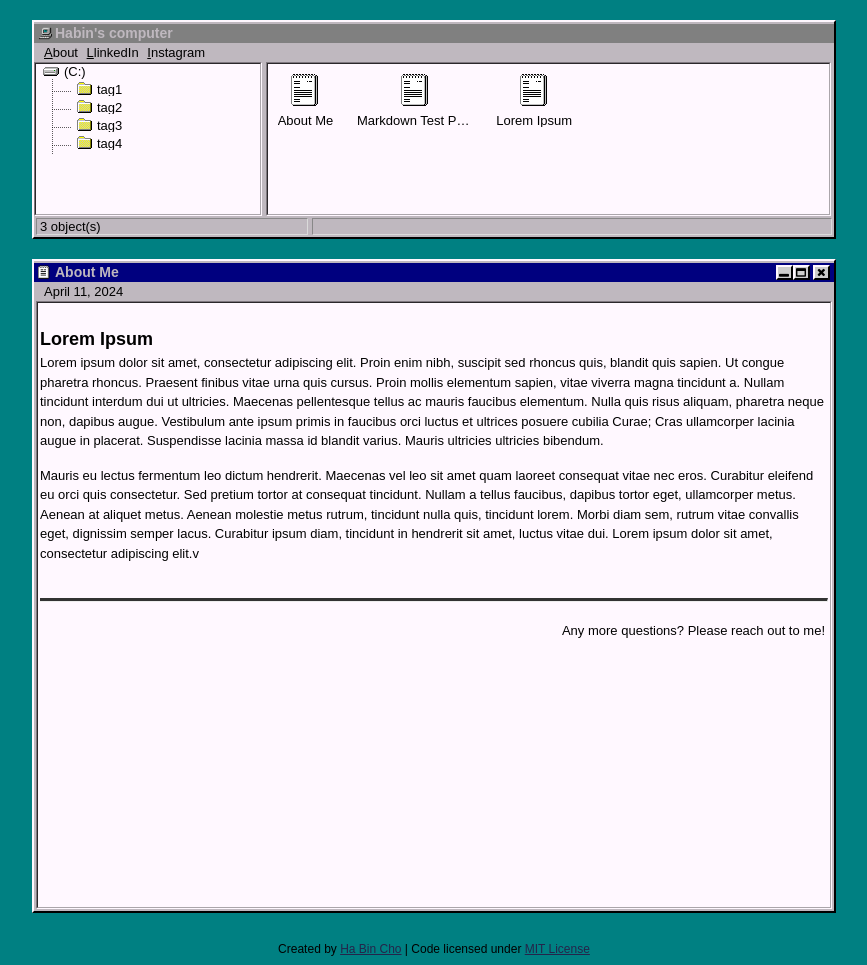
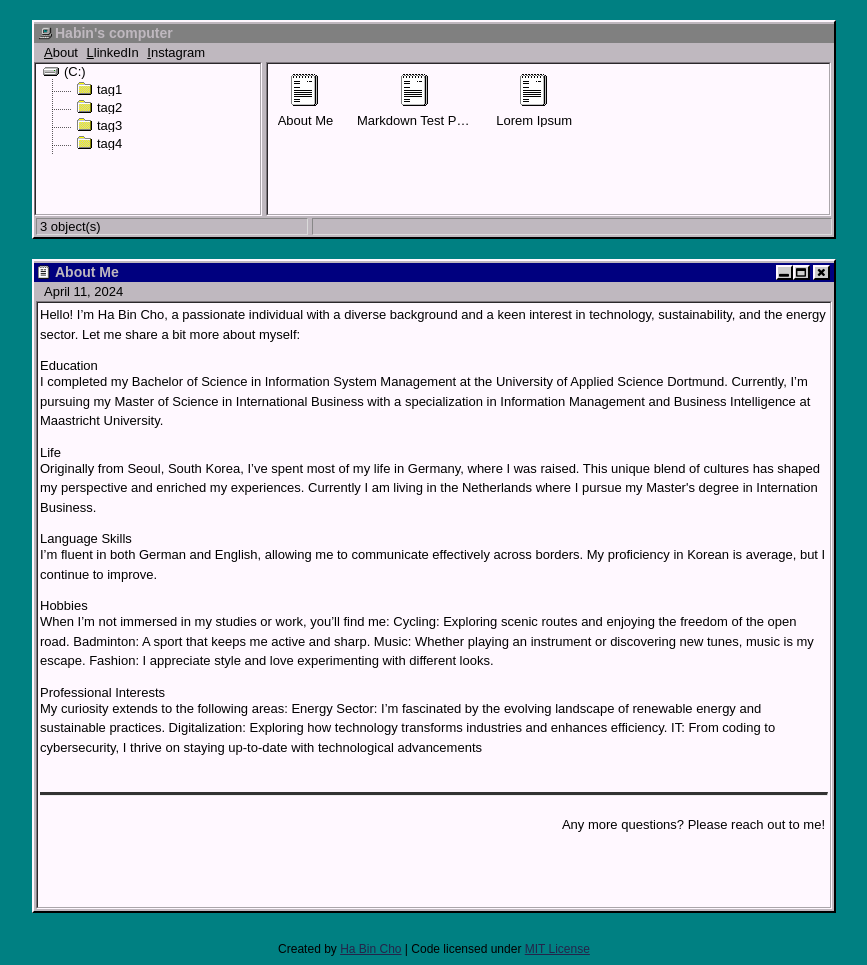
Before and after one commit to heybin314/heybin314.github.io, a Jekyll site: the page built from _posts/2024-04-11-about-me.md, in a window 1280 px wide. Shown: the whole page, without its empty margins (206-1073 px from the left). Built offline with Jekyll 4.4.1, drawn with Linux system fonts in a browser that asks for light colours.

Commit message:
Update 2024-04-11-about-me.md

```diff
--- a/_posts/2024-04-11-about-me.md
+++ b/_posts/2024-04-11-about-me.md
@@ -4,8 +4,44 @@ title: "About Me"
 tags: tag1 tag2 tag3 tag4
 ---
 
-## Lorem Ipsum
+<p>
+Hello! I’m Ha Bin Cho, a passionate individual with a diverse background and a keen interest in technology, sustainability, and the energy sector. Let me share a bit more about myself:
 
-Lorem ipsum dolor sit amet, consectetur adipiscing elit. Proin enim nibh, suscipit sed rhoncus quis, blandit quis sapien. Ut congue pharetra rhoncus. Praesent finibus vitae urna quis cursus. Proin mollis elementum sapien, vitae viverra magna tincidunt a. Nullam tincidunt interdum dui ut ultricies. Maecenas pellentesque tellus ac mauris faucibus elementum. Nulla quis risus aliquam, pharetra neque non, dapibus augue. Vestibulum ante ipsum primis in faucibus orci luctus et ultrices posuere cubilia Curae; Cras ullamcorper lacinia augue in placerat. Suspendisse lacinia massa id blandit varius. Mauris ultricies ultricies bibendum.
+</p>
 
-Mauris eu lectus fermentum leo dictum hendrerit. Maecenas vel leo sit amet quam laoreet consequat vitae nec eros. Curabitur eleifend eu orci quis consectetur. Sed pretium tortor at consequat tincidunt. Nullam a tellus faucibus, dapibus tortor eget, ullamcorper metus. Aenean at aliquet metus. Aenean molestie metus rutrum, tincidunt nulla quis, tincidunt lorem. Morbi diam sem, rutrum vitae convallis eget, dignissim semper lacus. Curabitur ipsum diam, tincidunt in hendrerit sit amet, luctus vitae dui. Lorem ipsum dolor sit amet, consectetur adipiscing elit.v
+<h3>Education</h3>
+
+<p>
+
+    I completed my Bachelor of Science in Information System Management at the University of Applied Science Dortmund.
+    Currently, I’m pursuing my Master of Science in International Business with a specialization in Information Management and Business Intelligence at Maastricht University.
+</p>
+ <h3>Life</h3>
+<p>
+    Originally from Seoul, South Korea, I’ve spent most of my life in Germany, where I was raised. This unique blend of cultures has shaped my perspective and enriched my experiences. Currently
+    I am living in the Netherlands where I pursue my Master's degree in Internation Business.
+</p>
+
+<h3>Language Skills</h3>
+<p>
+    I’m fluent in both German and English, allowing me to communicate effectively across borders.
+    My proficiency in Korean is average, but I continue to improve.
+</p>
+<h3>Hobbies</h3>
+<p>
+When I’m not immersed in my studies or work, you’ll find me:
+
+    Cycling: Exploring scenic routes and enjoying the freedom of the open road.
+    Badminton: A sport that keeps me active and sharp.
+    Music: Whether playing an instrument or discovering new tunes, music is my escape.
+    Fashion: I appreciate style and love experimenting with different looks.
+</p>
+
+<h3>Professional Interests</h3>
+<p>
+My curiosity extends to the following areas:
+
+    Energy Sector: I’m fascinated by the evolving landscape of renewable energy and sustainable practices.
+    Digitalization: Exploring how technology transforms industries and enhances efficiency.
+    IT: From coding to cybersecurity, I thrive on staying up-to-date with technological advancements
+</p>
```
